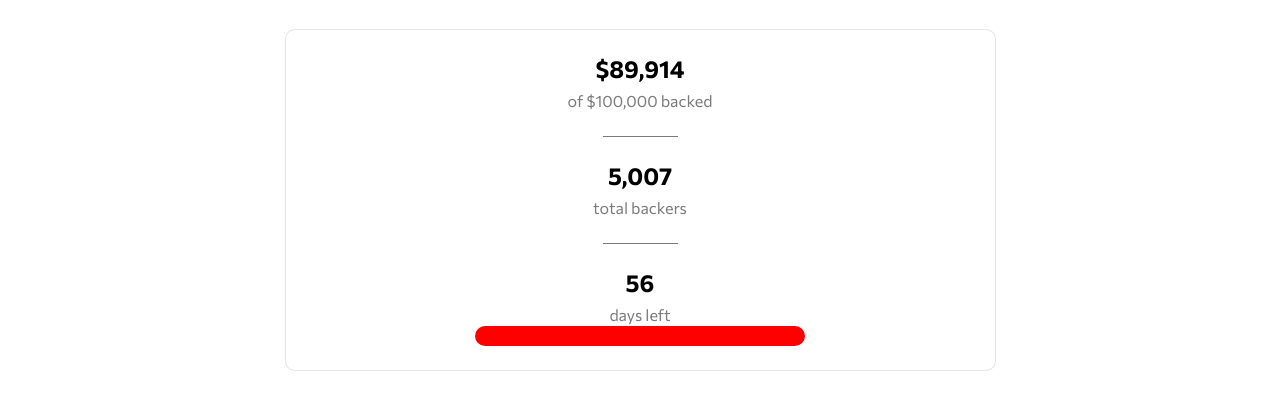
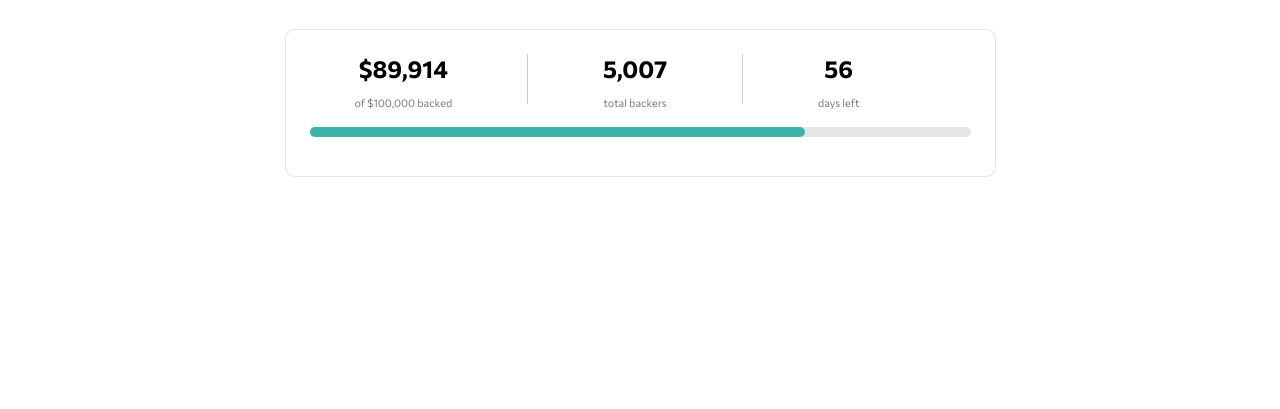
Before and after one commit to michaelr47/Crowdfunding-ProductPage, a plain HTML site: page index.html in a window 1280 px wide. Shown: the part 541-950 px from the top of the page. After the commit the page ends 800 px from the top, so only its background shows below. Drawn offline with Linux system fonts and the light colour scheme.

Commit message:
added borderRight class to desktop view

```diff
--- a/index.html
+++ b/index.html
@@ -59,6 +59,7 @@
 
     <section class="backedStatus widthAndCentered">
       <div class="innerBackedStatus">
+        <div class="spaceBetween">
           <h2 class="backedMoney">
             $89,914
               <br>
@@ -82,7 +83,7 @@
                 days left
               </span>
           </h2>
-
+        </div>
         <div class="progress-bar">
           <div class="actual-progress"></div>
         </div>
--- a/styles.css
+++ b/styles.css
@@ -189,24 +189,33 @@ nav {
  }
 
  .backedMoneySpan, .totalBackersSpan, .backedDaysLeftSpan {
-    font-size: 1rem;
+    font-size: .675rem;
     font-weight: 400;
     color: var(--darkGray);
  }
 
 .borderBottom {
-    width: 75px;
+    width: 70px;
     margin: 1.5rem auto;
     border-bottom: .5px solid var(--darkGray);
 }
 
 .progress-bar {
-    width: 50%;
-    margin: 0 auto;
-    height: 20px;
+    width: 100%;
+    margin: 15px auto;
+    height: 10px;
     border-radius: 25px;
-    background-color: red;
+    background-color: rgba(0,0,0,.1);
 }
+
+.actual-progress {
+    width: 75%;
+    height: 10px;
+    border-radius: 25px;
+    background-color: var(--moderateCyan);
+}
+
+
 
 .attribution { font-size: 11px; text-align: center; }
 .attribution a { color: hsl(228, 45%, 44%); }
@@ -218,4 +227,23 @@ nav {
     .backProject {
         justify-content: space-around;
     }
+
+    .spaceBetween {
+        display: flex;
+        justify-content: space-evenly;
+        width: 90%;
+    }
+
+    .borderBottom {
+        display: none;
+        border:none;
+    }
+    .borderRight {
+        display: block;
+        height: 50px;
+        width: 1px;
+        margin: 0px 30px;
+        border-right: 1px solid rgba(0,0,0,.2);
+
+    }
 }
```
Lines whose indentation alone changed are shown as unchanged.
